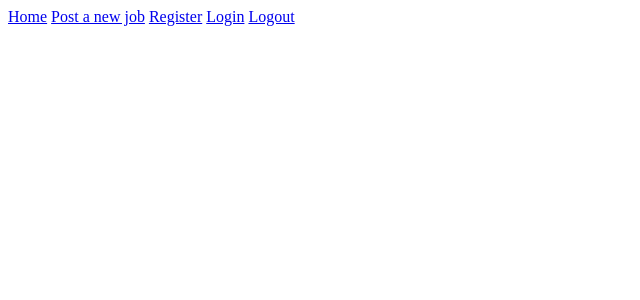
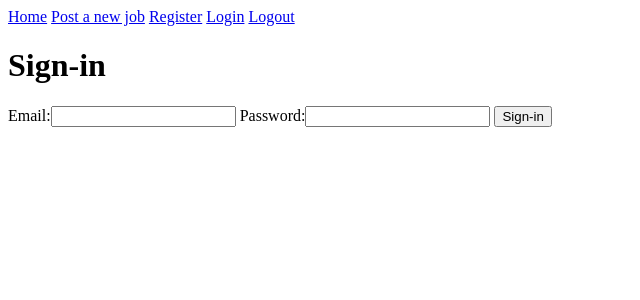
Before and after one commit to lozanov95/job_posting, a Django app: page /auth/sign-in/ in a window 1280 px wide. Shown: the top 300 px of the page, without its empty margins (0-640 px from the left). Run offline with Django 3.2, Linux system fonts and the light colour scheme.

Commit message:
added sign-up and sign-in html templates

```diff
--- a/templates/auth/sign-in.html
+++ b/templates/auth/sign-in.html
@@ -1 +1,10 @@
 {% extends 'shared/base.html' %}
+
+{% block content %}
+    <h1>Sign-in</h1>
+    <form action="{% url 'sign in' %}" method="post">
+        {% csrf_token %}
+        {{ form }}
+        <button>Sign-in</button>
+    </form>
+{% endblock %}
```
Also changed, not shown: templates/auth/sign-up.html (+9 -0 lines).
